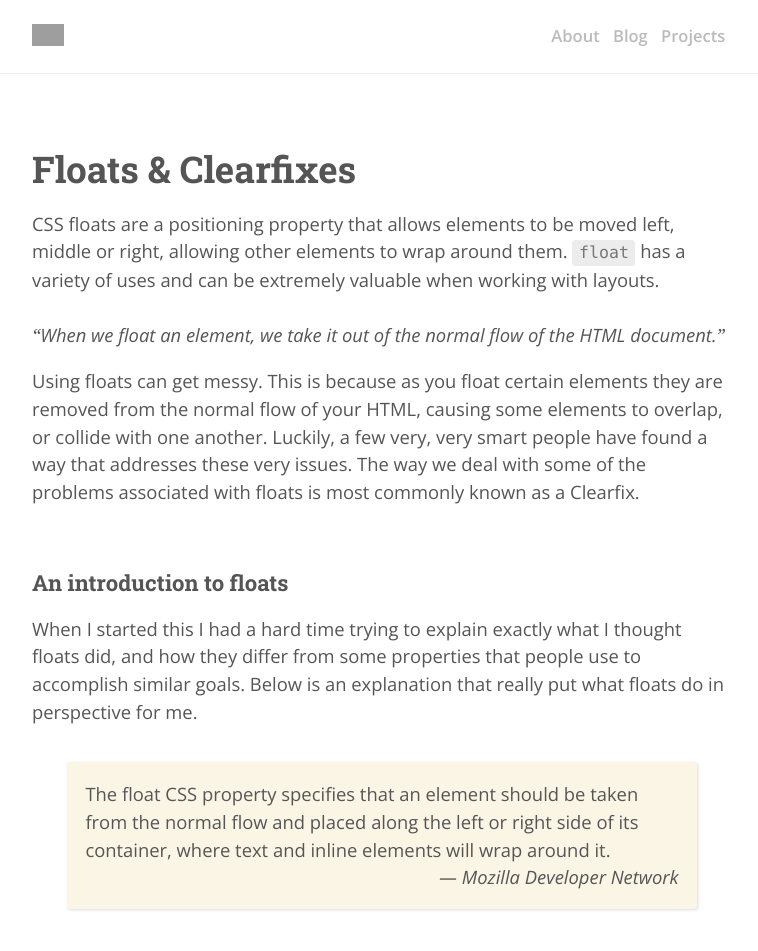
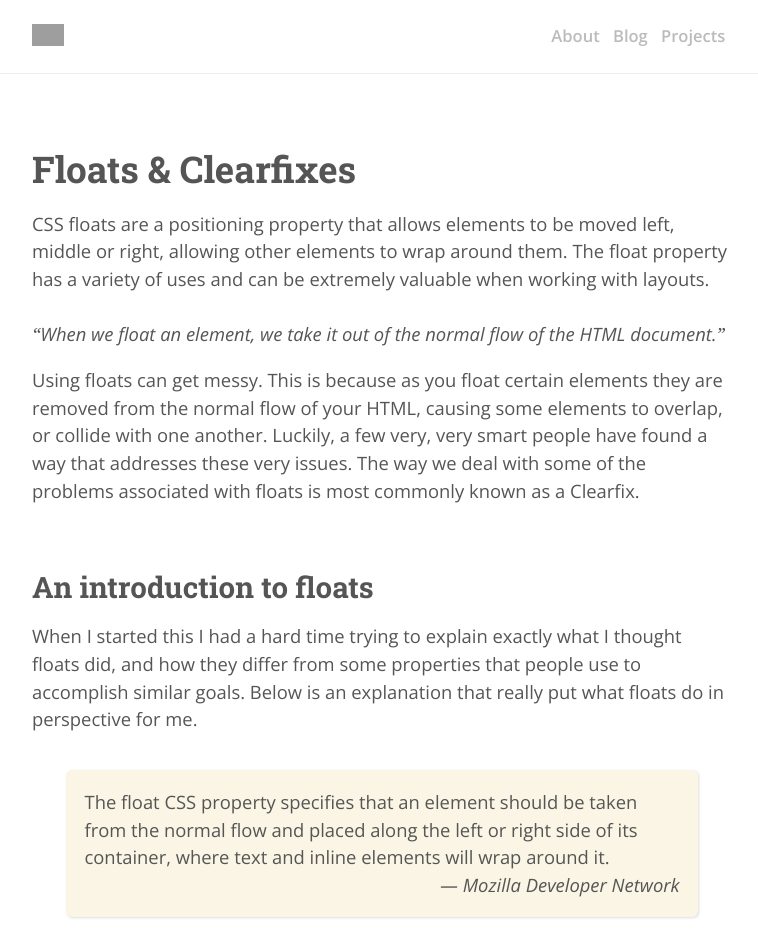
Before and after one commit to Treydor/treydor.github.io, a Jekyll site: the page built from blog/floats/index.html, in a window 1280 px wide. Shown: the top 951 px of the page, without its empty margins (258-1016 px from the left). Built offline with Jekyll 4.4.1, drawn with Linux system fonts in a browser that asks for light colours; some of the changed text lies outside the part shown; grey boxes are pictures that could not be loaded.

Commit message:
Various page fixes and small restyling

```diff
--- a/blog/floats/index.html
+++ b/blog/floats/index.html
@@ -7,15 +7,15 @@
   <div class="container">
     <section>
       <h1>Floats &amp; Clearfixes</h1>
-      <p>CSS floats are a positioning property that allows elements to be moved left, middle or right, allowing other elements to wrap around them. <code>float</code> has a variety of uses and can be extremely valuable when working with layouts.</p>
+      <p>CSS floats are a positioning property that allows elements to be moved left, middle or right, allowing other elements to wrap around them. The float property has a variety of uses and can be extremely valuable when working with layouts.</p>
 
-      <q class="quote-heading">When we float an element, we take it out of the normal flow of the HTML document.</q>
+      <q>When we float an element, we take it out of the normal flow of the HTML document.</q>
 
       <p>Using floats can get messy. This is because as you float certain elements they are removed from the normal flow of your HTML, causing some elements to overlap, or collide with one another. Luckily, a few very, very smart people have found a way that addresses these very issues. The way we deal with some of the problems associated with floats is most commonly known as a Clearfix.</p>
     </section>
 
     <section>
-      <h3>An introduction to floats</h3>
+      <h2>An introduction to floats</h2>
       <p>When I started this I had a hard time trying to explain exactly what I thought floats did, and how they differ from some properties that people use to accomplish similar goals. Below is an explanation that really put what floats do in perspective for me.</p>
 
       <blockquote>
@@ -38,7 +38,7 @@
         </div>
       </div>
 
-      <p>Here you can see what this layout looks like prior to the use of floats. Both <code>div</code> elements behave exactly like they should, forcing a line break after them. Let's see what happens when we add <code>float: left</code> and <code>float: right</code> to our elements.
+      <p>Here you can see what this layout looks like prior to the use of floats. Both div elements behave exactly like they should, forcing a line break after them. Let's see what happens when we add <code>float: left</code> and <code>float: right</code> to our elements.
 
       <script src="https://gist.github.com/Treydor/266669fd7979fcb0cb41.js"></script>
 
@@ -47,13 +47,13 @@
       <div class="example box">
         <div class="container">
           <div class="float-example">header</div>
-          <div class="float-example example-content float-left example-width">float-example</div>
+          <div class="float-example example-content float-left example-width">content</div>
           <div class="float-example float-side float-right example-width">side</div>
           <div class="float-example cf">footer</div>
         </div>
       </div>
 
-      <p>Neat! See how the floats are now side by side? Of course there is a little tweaking that needs to be done to get perfect margins between all the elements, but all said and done I feel that this simple example really showcases the effectiveness of the <code>float</code> property and provides a real-world situation on when to use it.</p>
+      <p>Neat! See how the floats are now side by side? Of course there is a little tweaking that needs to be done to get perfect margins between all the elements, but all said and done I feel that this simple example really showcases the effectiveness of the float property and provides a real-world situation on when to use it.</p>
     </section>
 
     <section>
@@ -70,7 +70,7 @@
       <div class="example box">
         <div class="container cf">
           <div class="float-example">header</div>
-          <div class="float-example example-content float-left">float-example</div>
+          <div class="float-example example-content float-left">content</div>
           <div class="float-example float-side float-right">side</div>
           <div class="float-example">footer</div>
         </div>
@@ -82,16 +82,18 @@
     </section>
 
     <section>
-      <h3>How to use clearfix in your CSS</h3>
+      <h2>How to use clearfix in your CSS</h2>
       <p>Creating a clearfix utility in your CSS is a great idea when working with floats on your page. A simple line of code in your CSS allows you to use your clearfix as needed.</p>
 
       <p>An extremely basic clearfix class in your CSS may look something like this:</p>
 
       <script src="https://gist.github.com/Treydor/dc35dc106c6775967768.js"></script>
+    </section>
 
+    <section>
       <h3>The clear property will make your life easier</h3>
 
-      <p>The <code>clear</code> property has a few commonly used values. The first is <code> clear: both</code>. This property clears floats on both the left and right. There is also left and right, each of which clears floats accordingly.</p>
+      <p>The clear property has a few commonly used values. The first is <code>clear: both</code>. This property clears floats on both the left and right. There is also left and right, each of which clears floats accordingly.</p>
 
       <blockquote>
       An element that has the clear property set on it will not move up adjacent to the float like the float desires, but will move itself down past the float. Clear has four valid values as well. Both is most commonly used, which clears floats coming from either direction. Left and Right can be used to only clear the float from one direction respectively. None is the default, which is typically unnecessary unless removing a clear value from a cascade.
@@ -105,7 +107,7 @@
       <div class="example box">
         <div class="container">
           <div class="float-example">header</div>
-          <div class="float-example example-content float-left">float-example</div>
+          <div class="float-example example-content float-left">content</div>
           <div class="float-example float-side float-right">side</div>
           <div class="float-example cf">footer</div>
         </div>
--- a/blog/inline-and-block-elements/index.html
+++ b/blog/inline-and-block-elements/index.html
@@ -107,12 +107,13 @@
 
       <p>We will start with one of the most common, if not the most common block element, division.</p>
 
+      <p>A division, or div, is an extremely common block element that you will surely use on your page. The example below is shows exactly how a division works in the browser.</p>
+
       <script src="https://gist.github.com/Treydor/82f82b8d8752eb3e43ad.js"></script>
-
-      <p>A division, or div, is an extremely common block element that you will surely use on your page. The example below is shows exactly how a division works in the browser.</p>
 
       <div class="example box">
         <div class="container">
+          <div class="example-element block">div</div>
           <div class="example-element block">div</div>
           <div class="example-element block">div</div>
         </div>
--- a/css/style.css
+++ b/css/style.css
@@ -113,10 +113,11 @@
 
 blockquote{
   background: #faf5e4;
-  border-radius: 3px;
+  border-radius: 6px;
   box-shadow: 1px 1px 3px #ddd;
-  margin: 2em 5%;
+  margin: 2em auto;
   padding: 1em;
+  width: 85%;
 }
 
 blockquote cite {
@@ -188,13 +189,15 @@
    Boxes
    ========================================================================== */
 
-.box { margin: 2em 0; }
+.box {
+  background: #f3f3f3;
+  margin: 2em auto;
+}
 
 .example {
-  background: #f7f7f7;
   border-radius: 6px;
   color: #333;
-  padding: .5em 1em 1em 1em;
+  padding: 1em;
 }
 
 .example p, .example ul { margin: 0; }
@@ -341,28 +344,27 @@
 }
 
 .inline {
-  background: #e6f0eb;
-  color: #a6cab9;
+  background: #f1d399;
+  color: #fff;
   display: inline;
   padding: .3em;
 }
 
 .inline-block {
-  background: #d9ebf7;
-  color: #9ccce9;
+  background: #5dd2e9;
+  color: #fff;
   display: inline-block;
   width: 25%;
 }
 
 .large {
-  background: #e3e3e3;
-  color: #aaa;
-  padding: 1.6em .3em;
+  background: #cfd4d7;
+  padding: 1.8em .3em;
 }
 
 .block {
-  background: #f3ebdc;
-  color: #dfcaa3;
+  background: #8aefcd;
+  color: #fff;
   display: block;
   margin: .3em;
 }
@@ -370,16 +372,18 @@
 /* Blog #2 */
 
 .float-example {
-  background: #eee;
+  background: #e9e9e9;
+  border: 1px solid #e3e3e3;
   border-radius: 3px;
-  color: #b3b3b3;
+  color: #bbb;
   font-weight: 600;
   padding: .3em;
   text-align: center;
 }
 
 .example-content {
-  background: #9ee0ff;
+  background: #5dd2e9;
+  border: none;
   color: #fff;
   margin: .8em 0em;
   padding: 1em 0;
@@ -387,7 +391,8 @@
 }
 
 .float-side {
-  background: #9ae8bb;
+  background: #8aefcd;
+  border: none;
   color: #fff;
   margin: .8em 0;
   padding: 1em 0;
@@ -444,7 +449,6 @@
 .italic { font-style: italic; }
 
 .valign-bottom { vertical-align: bottom; }
-.valign-middle { vertical-align: middle; }
 .valign-top { vertical-align: top; }
 
 .block { display: block; }
@@ -468,7 +472,7 @@
   Gists
   ========================================================================== */
 
-.gist { margin: 0; }
+.gist { margin: 2em auto; }
 
 .gist-syntax { padding: 1em; }
 
```
Also changed, not shown: blog/positioning/index.html (+0 -9 lines), 5 other files.
